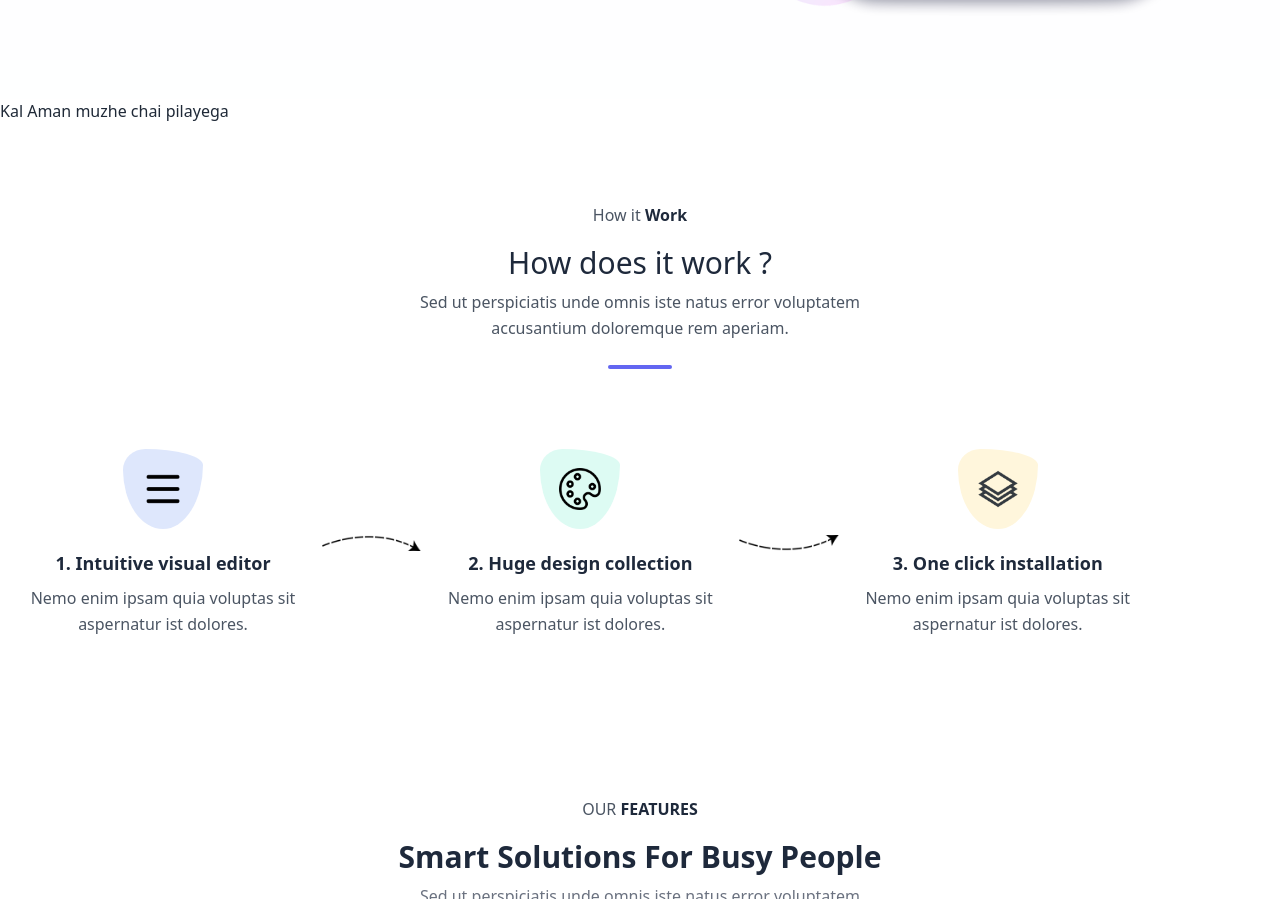
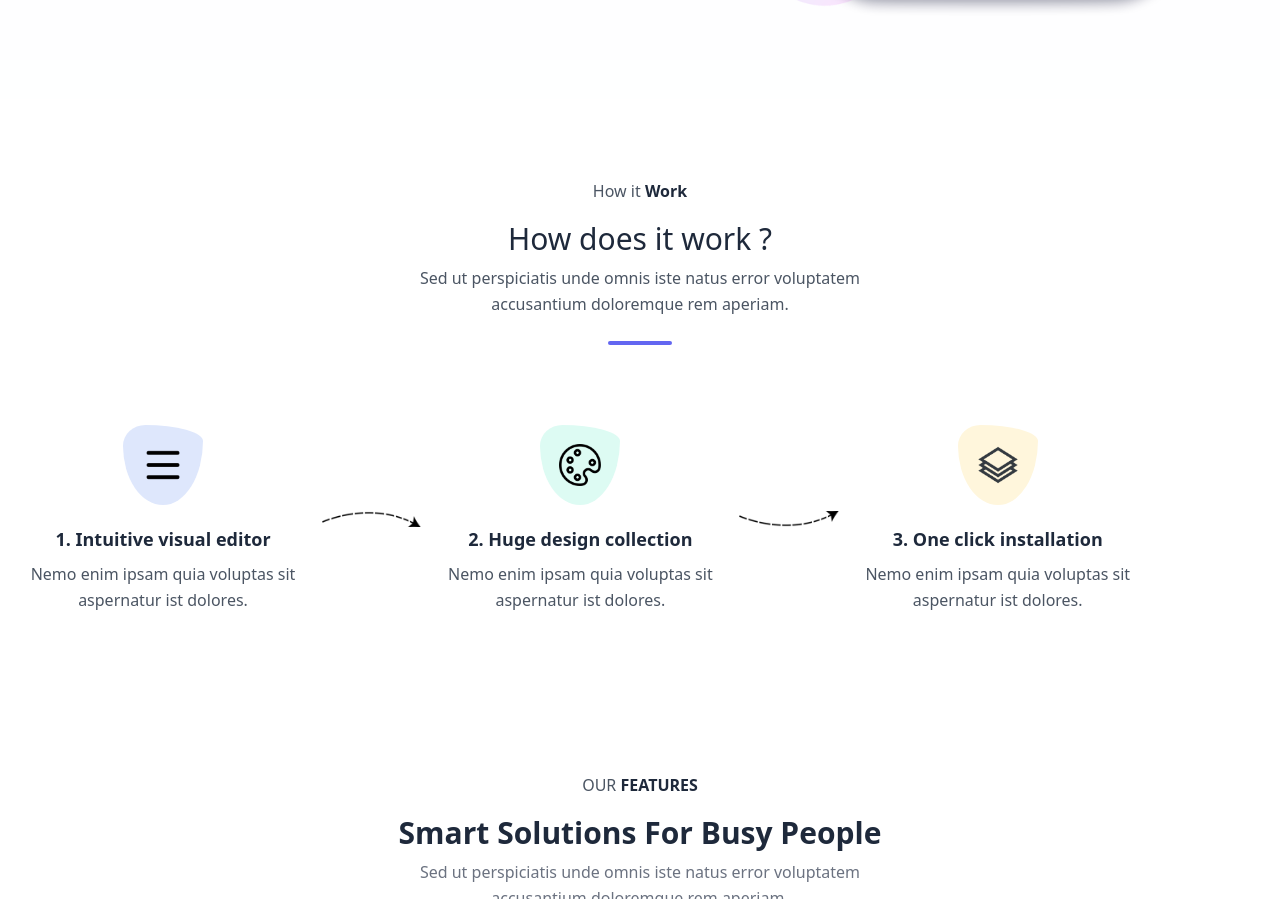
Before and after one commit to SolankiAman004/AppexyApplication, a website: page index.html in a window 1280 px wide. Shown: the part 897-1796 px from the top of the page. Drawn offline with nearby package versions, Linux system fonts and the light colour scheme.

Commit message:
chang in index

```diff
--- a/index.html
+++ b/index.html
@@ -97,7 +97,6 @@
           </section>
         </div>
     </div>
-    <h1>Kal Aman muzhe chai pilayega</h1>
     <!-- section 2 started -->
     <section class="text-gray-600 body-font">
           <div class="container px-5 py-20 mx-auto">
```
